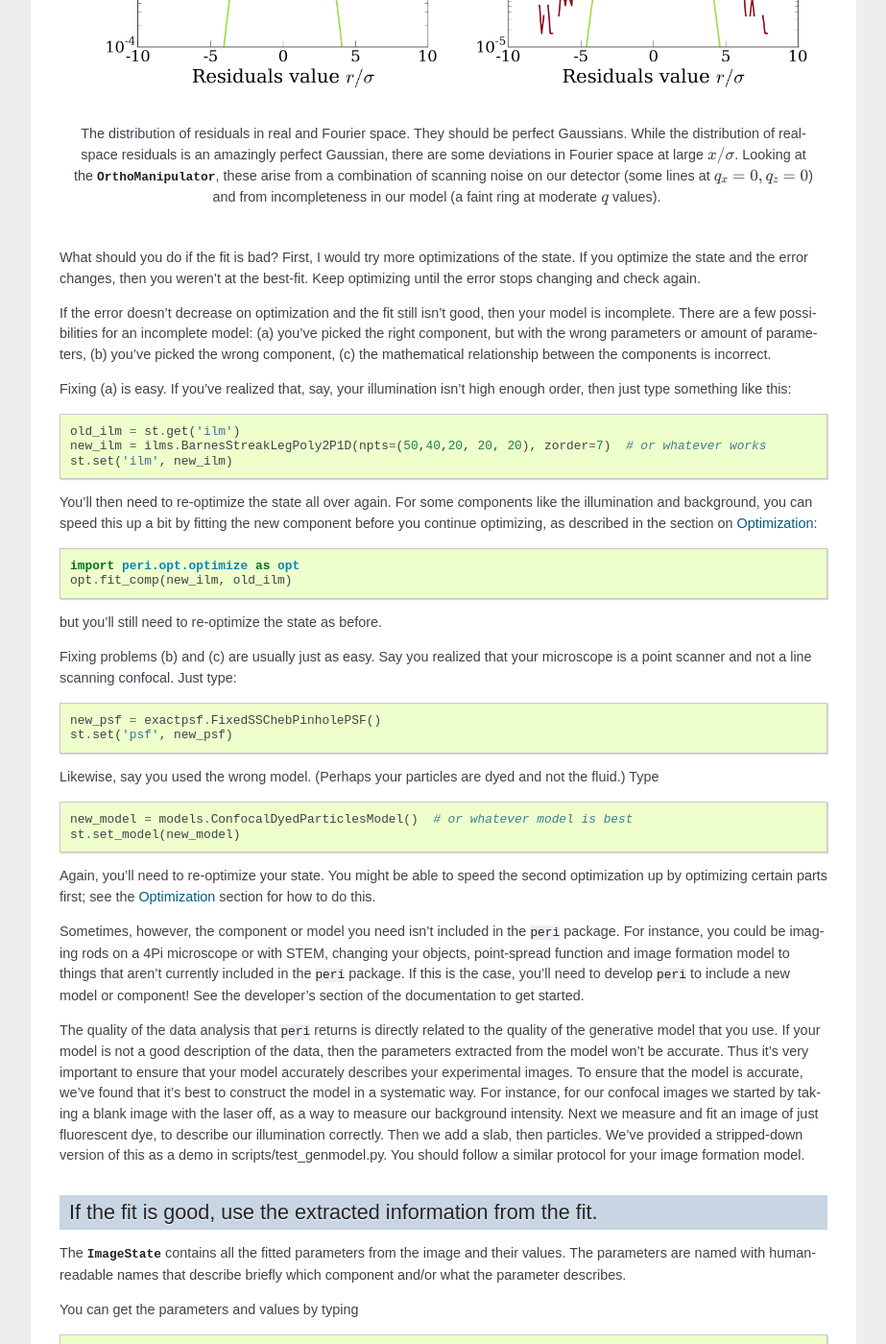
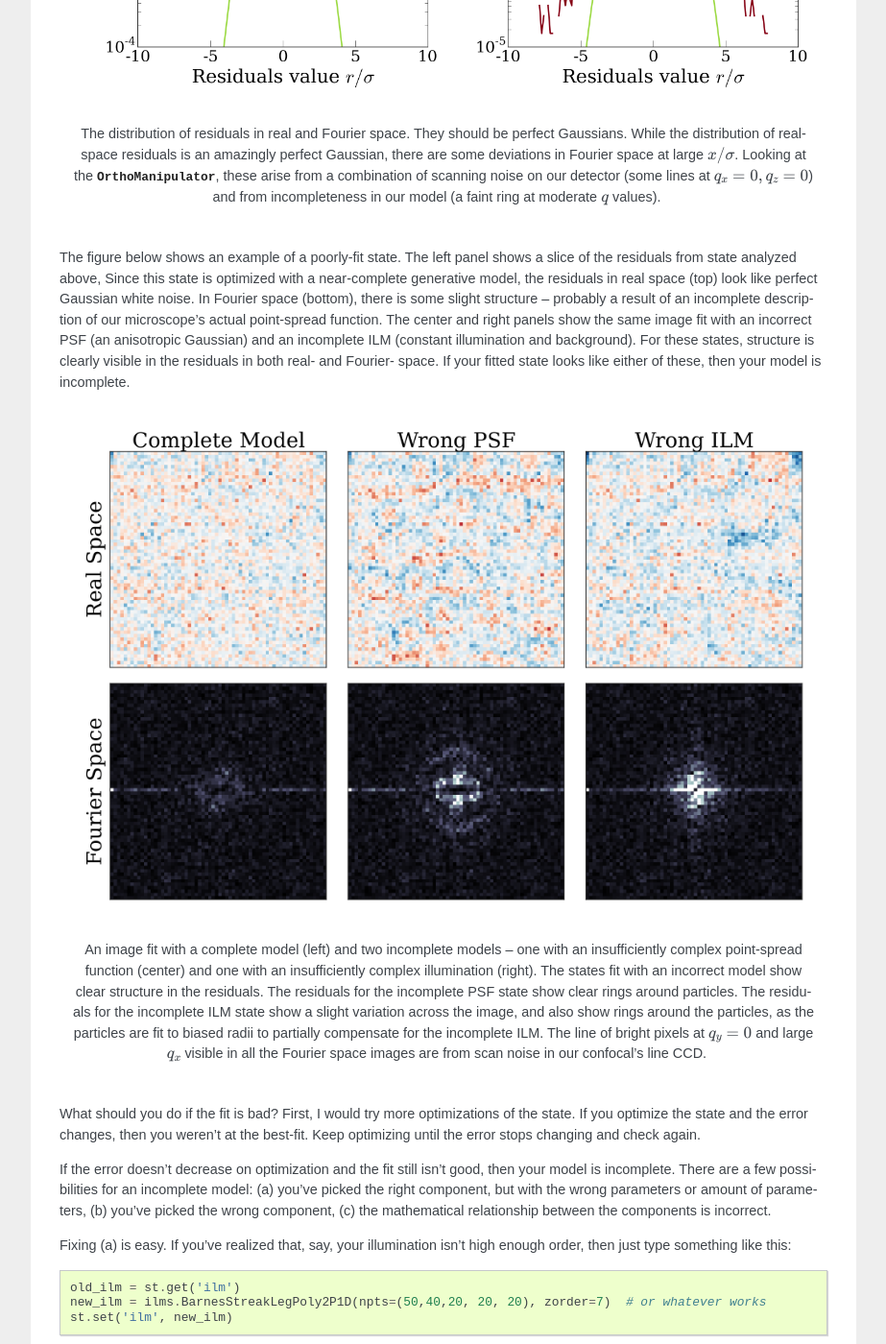
Before and after one commit to peri-source/peri, a Sphinx documentation site: the page built from docs/walkthrough.rst, in a window 1280 px wide and 1400 px high, scrolled down 7591 px. Shown: the whole window at 96% size, without its empty margins (198-1121 px from the left). Built offline with Sphinx 7.4.7, drawn with Linux system fonts in a browser that asks for light colours.

Commit message:
example residuals for poorly-fit state in docs

```diff
--- a/docs/walkthrough.rst
+++ b/docs/walkthrough.rst
@@ -385,6 +385,32 @@ from a Gaussian, then your model isn't complete or your fit isn't good.
     :math:`q_x=0, q_z=0`) and from incompleteness in our model (a faint ring at
     moderate :math:`q` values).
 
+The figure below shows an example of a poorly-fit state. The left panel shows a
+slice of the residuals from state analyzed above, Since this state is optimized
+with a near-complete generative model, the residuals in real space (top) look
+like perfect Gaussian white noise. In Fourier space (bottom), there is some
+slight structure -- probably a result of an incomplete description of our
+microscope's actual point-spread function. The center and right panels show the
+same image fit with an incorrect PSF (an anisotropic Gaussian) and an
+incomplete ILM (constant illumination and background). For these states,
+structure is clearly visible in the residuals in both real- and Fourier- space.
+If your fitted state looks like either of these, then your model is incomplete.
+
+.. figure:: ./_static/incomplete-model-fits.png
+    :alt: ``Fits from an incomplete model.``
+    :align: center
+
+    An image fit with a complete model (left) and two incomplete models -- one
+    with an insufficiently complex point-spread function (center) and one with
+    an insufficiently complex illumination (right). The states fit with an
+    incorrect model show clear structure in the residuals. The residuals for
+    the incomplete PSF state show clear rings around particles. The residuals
+    for the incomplete ILM state show a slight variation across the image, and
+    also show rings around the particles, as the particles are fit to biased
+    radii to partially compensate for the incomplete ILM. The line of bright
+    pixels at :math:`q_y=0` and large :math:`q_x` visible in all the Fourier
+    space images are from scan noise in our confocal's line CCD.
+
 What should you do if the fit is bad? First, I would try more optimizations of
 the state. If you optimize the state and the error changes, then you weren't at
 the best-fit. Keep optimizing until the error stops changing and check again.
```
Also changed, not shown: docs/_static/incomplete-model-fits.png (added).
